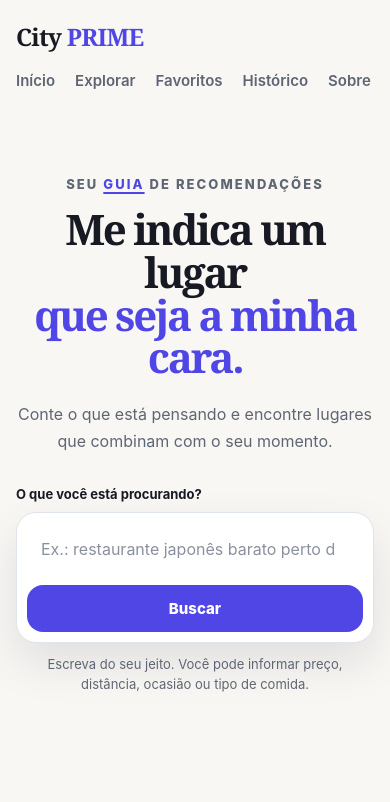
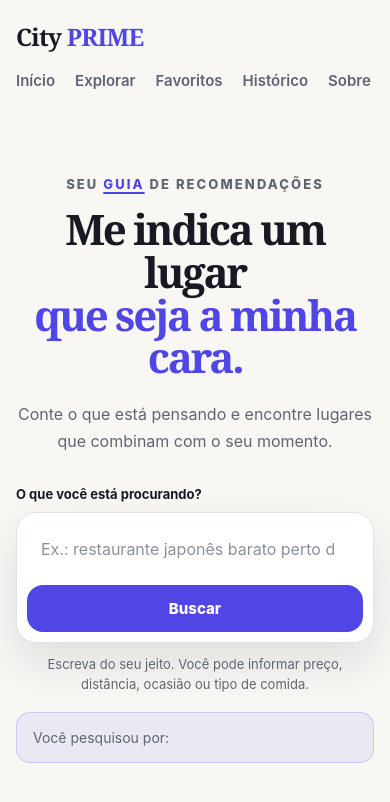
Before and after one commit to eduardohhenrique/city-prime, a React (Vite) app in the folder frontend/: page / in a window 390 px wide. Shown: the top 802 px of the page. Built offline with nearby package versions, Linux system fonts and the light colour scheme.

Commit message:
Show submitted search query

```diff
--- a/frontend/src/components/SearchBar.jsx
+++ b/frontend/src/components/SearchBar.jsx
@@ -3,6 +3,8 @@ import { useState } from "react"
 function SearchBar() {
 
   const [query, setQuery] = useState("")
+
+  const [submttedQuery, setSubmittedQuery] = useState(null)
 
   function HandleQueryChange(event) {
     setQuery(event.target.value)
@@ -28,7 +30,7 @@ function SearchBar() {
     ou navegar para outra página ao enviar o form.
   */
 
-    console.log("Submitted:", query)
+    setSubmittedQuery(query)
   }
 
   return (
@@ -73,6 +75,20 @@ function SearchBar() {
       <p className="search-help">
         Escreva do seu jeito. Você pode informar preço, distância, ocasião ou tipo de comida.
       </p>
+
+      <div
+      className="search-status"
+      aria-live="polite"
+      aria-atomic="true"
+      >
+        {}
+        {setSubmittedQuery !== null ? (
+          <p className="search-result">
+            Você pesquisou por: {" "}
+            <strong>{submttedQuery}</strong>
+          </p>
+        ) : null}
+      </div>
     </form>
   )
 }
--- a/frontend/src/index.css
+++ b/frontend/src/index.css
@@ -361,6 +361,30 @@ select {
   text-align: center;
 }
 
+.search-status {
+  width: 100%;
+}
+
+.search-result {
+  margin: 18px 8px 0;
+  padding: 14px 16px;
+
+  color: var(--color-text-secondary);
+  background-color: rgba(79, 70, 229, 0.08);
+
+  border: 1px solid rgba(79, 70, 229, 0.2);
+  border-radius: 14px;
+
+  font-size: 14px;
+  line-height: 1.5;
+  text-align: left;
+}
+
+.search-result strong {
+  color: var(--color-primary-hover);
+  font-weight: 800;
+}
+
 /* Responsive */
 @media (max-width: 760px) {
   .navbar {
@@ -434,6 +458,16 @@ select {
     margin-right: 4px;
     margin-left: 4px;
   }
+
+  .search-result {
+    margin-right: 0;
+    margin-left: 4px;
+  }
+
+  .search-result {
+    margin-right: 0;
+    margin-left: 0;
+  }
 }
 
 /* Small Screens */
```
